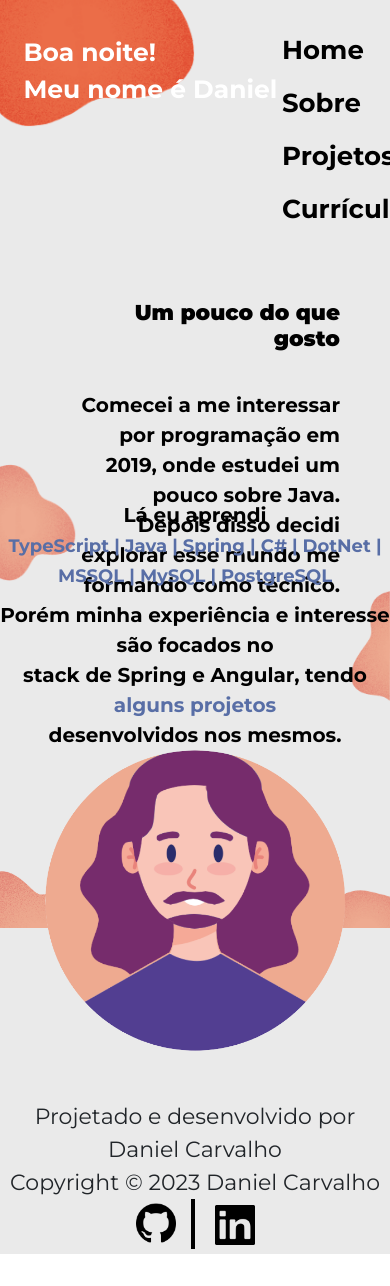
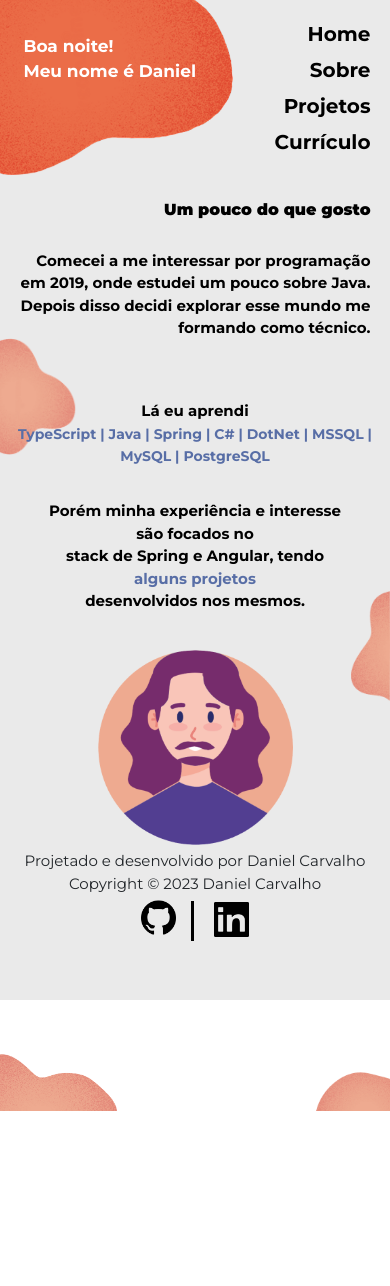
Before and after one commit to daneilhpp/Portfolio, an Angular app: page /home in a window 390 px wide. After the commit the page ends 1111 px from the top, so only its background shows below. Built offline with nearby package versions, Linux system fonts and the light colour scheme.

Commit message:
[Commit13] Responsiviness, README updated again

```diff
--- a/src/app/feature/home/home.component.css
+++ b/src/app/feature/home/home.component.css
@@ -328,3 +328,115 @@
         visibility: visible;
     } */
 }
+
+@media only screen and (max-width: 479px) {
+    .home{
+        padding-bottom: 1000px;
+    }
+    #blob1{
+        width: 80%;
+        height: auto;
+
+        margin: -25% 0 0 -20%;
+    }
+    .textInBlob{
+        top: 4%;
+        left: 6%;
+        font-size: 17px;
+    }
+    .body{
+        font-size: 15px;
+    }
+    .textBox1{
+        top: 200px;
+        width: 95%;
+        padding-right: 5%;
+    }
+    #titulo{
+        font-size: 16px;
+    }
+    .textBox2{
+        top: 400px;
+        padding: 0 3%;
+    }
+    .textBox3{
+        top: 500px;
+        padding: 0 10%;
+    }
+    .myDrawing{
+        top: 650px;
+    }
+    #myDrawing{
+        width: 50%;
+    }
+    #blob2{
+        width: 30%;
+        top: 40%;
+    }
+    #blob3{
+        bottom: -31.6%;
+        width: 30%;
+    }
+    #blob4{
+        bottom: -31.6%;
+    }
+    #blob5{
+        bottom: -10%;
+    }
+    #stacks{
+        font-size: 14px;
+    }
+    .header{
+        width: 30%;
+        text-align: right;
+        top: 2%;
+        right: 5%;
+        line-height: 35px;
+    }
+    #link{
+        font-size: 20px;
+    }
+    #link:after{
+        content: '';
+        position: absolute;
+        background-color:none;
+        height: 5px;
+        width: 0;
+        bottom: 0;
+        left: 0;
+        border-radius: 50px;
+        transition: 0.3s;
+        margin-left: 18px;
+        margin-bottom: -5px;
+    }
+    #link:hover{
+        color: #99331C;
+    }
+    #link:hover:after{
+        width: 0;
+    }
+    .footer{
+        top: 850px;
+    }
+    .text{
+        font-size: 15px;
+    }
+    #githubicon{
+        width: 35px;
+        margin-top: 5px;
+    }
+    #line{
+        height: 40px;
+        width: 3px;
+    }
+    #linkedinicon{
+        width: 35px;
+        margin-top: 5px;
+    }
+    /* .headerBtn{
+        visibility: visible;
+    }
+    #headerBtn:hover .headerBlock{
+        visibility: visible;
+    } */
+}
```
Also changed, not shown: 1 other file (tests, documents, lock files or other folders).
